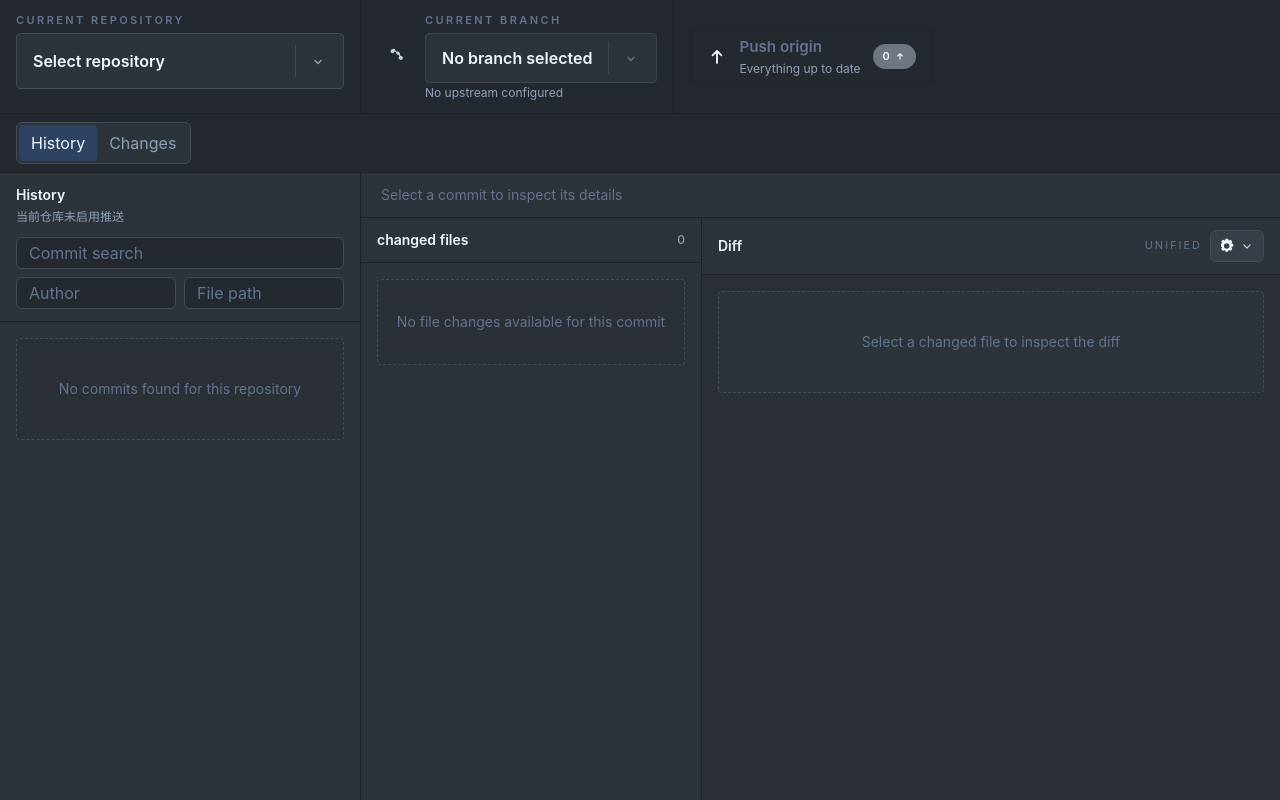
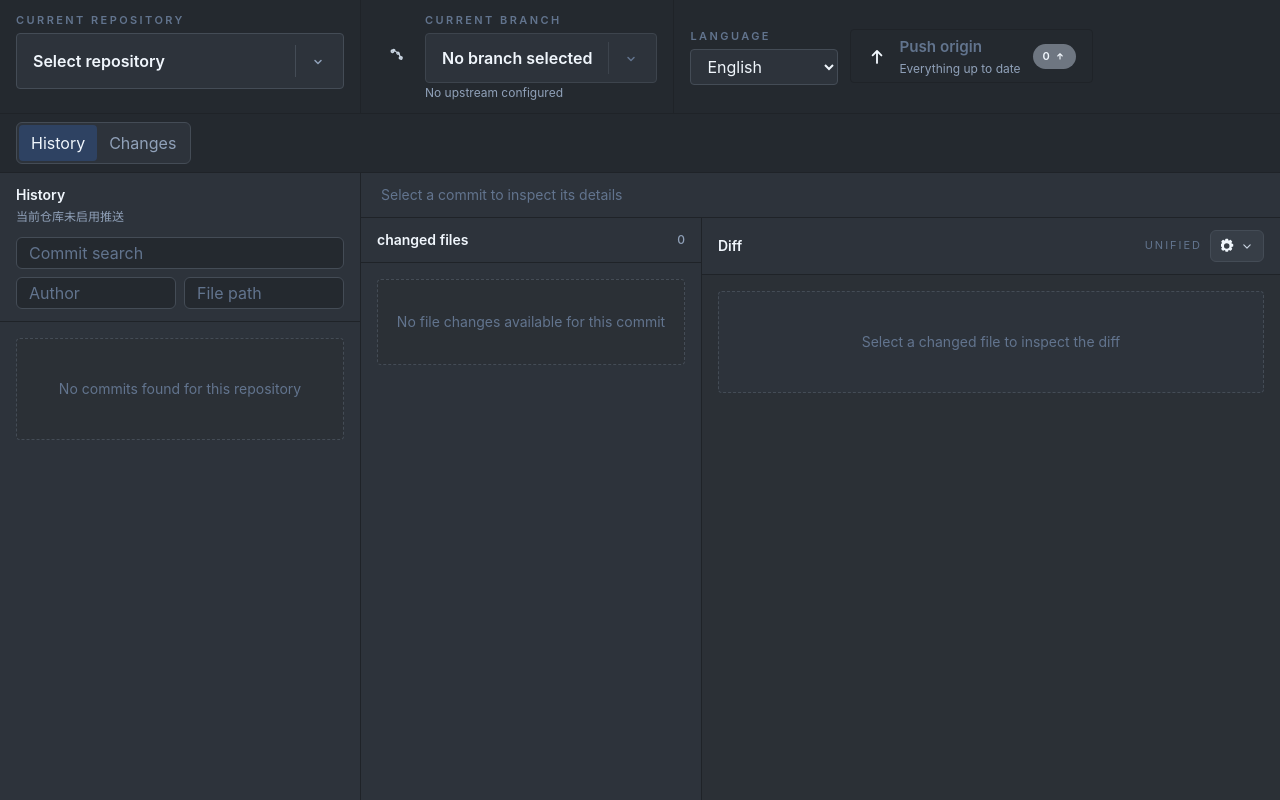
Before and after one commit to RockerHX/TickGit, a SvelteKit app: page / in a window 1280 px wide. Built offline with nearby package versions, Linux system fonts and the light colour scheme.

Commit message:
feat: 增加语言切换入口

```diff
--- /dev/null
+++ b/src/lib/components/LanguageSwitcher.svelte
@@ -0,0 +1,31 @@
+<script lang="ts">
+  import {
+    SUPPORTED_LOCALES,
+    locale,
+    setLocale,
+    translate,
+    type Locale,
+  } from "$lib/i18n";
+
+  function changeLocale(value: string) {
+    setLocale(value as Locale);
+  }
+</script>
+
+<label class="flex min-w-[148px] flex-col gap-1 text-left">
+  <span
+    class="text-[11px] font-semibold uppercase tracking-[0.22em] text-slate-500"
+  >
+    {translate($locale, "language.label")}
+  </span>
+  <select
+    class="h-9 rounded-sm border border-[#444c56] bg-[#2d333b] px-3 text-sm font-semibold text-[#f0f6fc] outline-none transition hover:border-[#6e7681] focus:border-[#539bf5]/70"
+    value={$locale}
+    on:change={(event) => changeLocale(event.currentTarget.value)}
+    aria-label={translate($locale, "language.label")}
+  >
+    {#each SUPPORTED_LOCALES as option}
+      <option value={option}>{translate($locale, `language.${option}`)}</option>
+    {/each}
+  </select>
+</label>
--- a/src/routes/+page.svelte
+++ b/src/routes/+page.svelte
@@ -7,6 +7,7 @@
   import CommitDetailPanel from "$lib/components/CommitDetailPanel.svelte";
   import CommitHistoryList from "$lib/components/CommitHistoryList.svelte";
   import DropOverlay from "$lib/components/DropOverlay.svelte";
+  import LanguageSwitcher from "$lib/components/LanguageSwitcher.svelte";
   import PushToCommitOverlay from "$lib/components/PushToCommitOverlay.svelte";
   import ResizeHandle from "$lib/components/ResizeHandle.svelte";
   import RepositorySwitcher from "$lib/components/RepositorySwitcher.svelte";
@@ -1366,7 +1367,8 @@
         </div>
       </div>
 
-      <div class="flex items-center px-4 py-3">
+      <div class="flex items-center gap-3 px-4 py-3">
+        <LanguageSwitcher />
         <button
           class="flex h-[54px] min-w-[188px] items-center gap-3 rounded-sm border border-[#1f2328] bg-[#24292f] px-4 text-left text-[#f0f6fc] transition hover:bg-[#2d333b] disabled:cursor-not-allowed disabled:text-slate-500"
           disabled={!canPushCurrentBranch({
```
